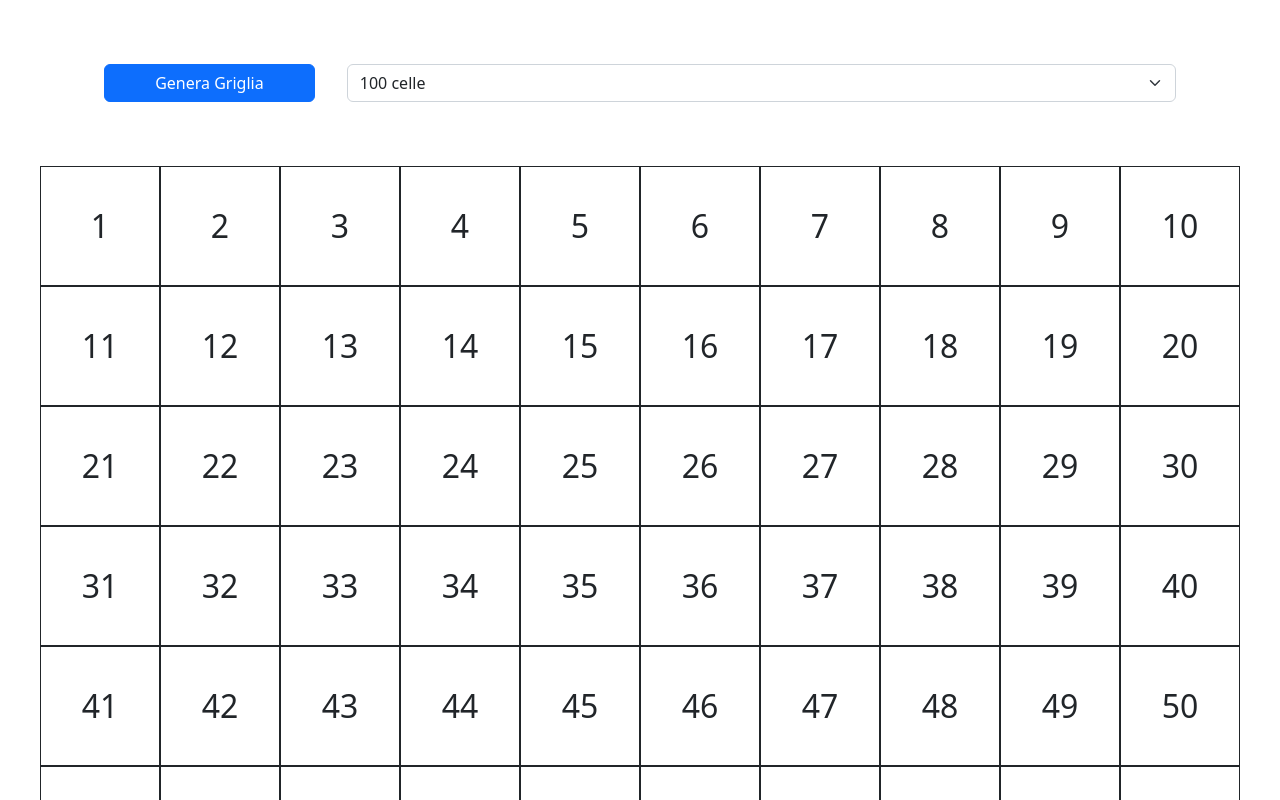
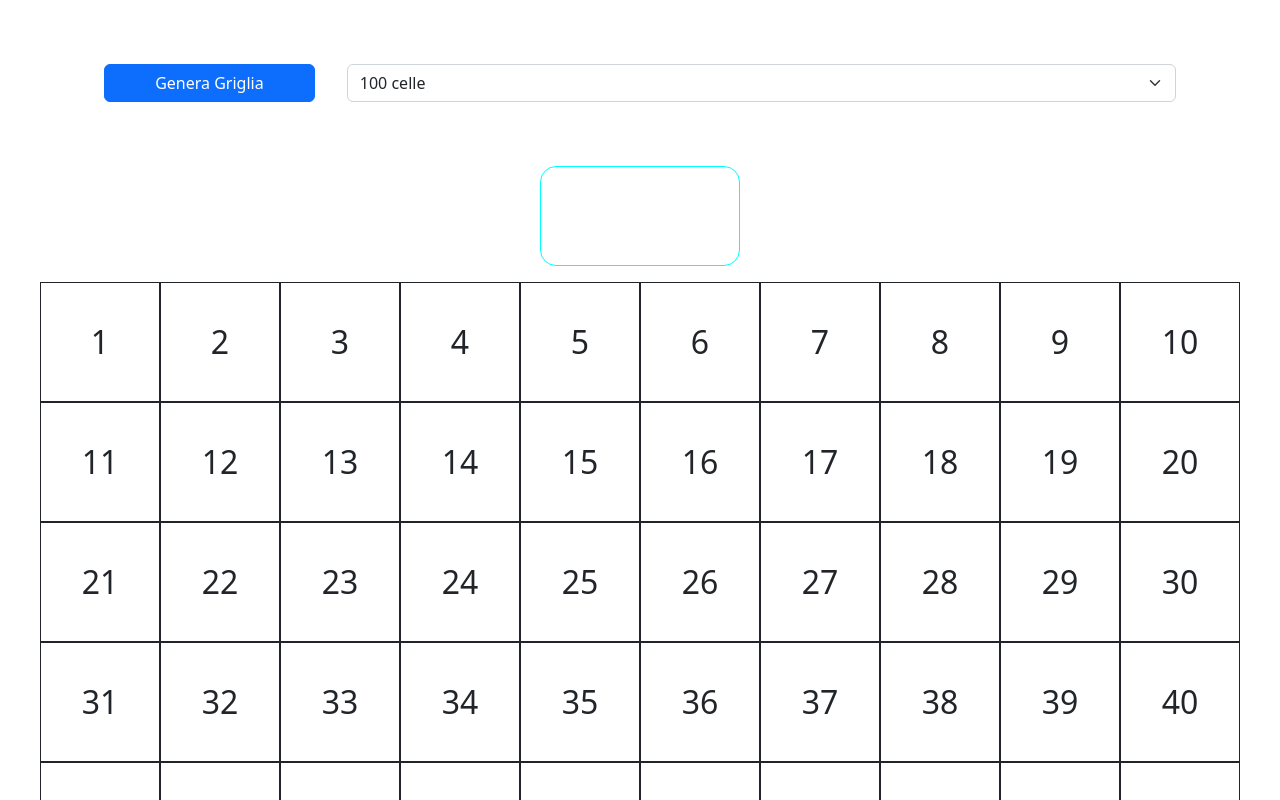
Before and after one commit to fabioSirigu/js-campominato-dom, a plain HTML site: page index.html in a window 1280 px wide. Both pictures are taken after a click on the button "Genera Griglia". Shown: the top 800 px of the page. Drawn offline with nearby package versions, Linux system fonts and the light colour scheme.

Commit message:
add first counter

```diff
--- a/assets/css/style.css
+++ b/assets/css/style.css
@@ -40,3 +40,15 @@
 .explosion {
       background-color: red;
 }
+
+.counter {
+      width: 200px;
+      height: 100px;
+      border-radius: 1rem;
+      border: 1px solid aqua;
+      margin: 1rem auto;
+      display: flex;
+      justify-content: center;
+      align-items: center;
+      font-size: 2rem;
+}
--- a/assets/js/main.js
+++ b/assets/js/main.js
@@ -11,7 +11,8 @@ const level = document.querySelector('.form-select').value;
 
 playButton.addEventListener('click', function(){
       gridContainer.innerHTML= '';
-      generateGrid(gridContainer, level);
+      const cellNumber = document.querySelector('.form-select').value;
+      generateGrid(gridContainer, cellNumber);
 });
 
 
@@ -38,29 +39,37 @@ function generateGrid (where, howMany){
       // quando clicco la casella, aggiungo una classe per il colore (o cambio il colore dirett da JS)
       const cell = document.querySelectorAll('.cell');
       for (let i = 0; i < cell.length; i++){
-            const singleCell = cell[i]
+            const singleCell = cell[i];
+
+
+            let counter = 0
             singleCell.addEventListener('click', function () {
                   // se il valore di singleCell contiene un valore presente nell'array bombs allora cambio il background
                   const cellNumber = singleCell.innerHTML;
                   console.log(cellNumber);
 
-                  singleCell.classList.toggle('background'); //uso toggle per mettere e rimuovere la classe al click
-                  console.log(`la cella è la numero ${singleCell.innerHTML}`); //.innerHTML mi stampa il contenuto della singleCell
+                  singleCell.classList.add('background'); //uso toggle per mettere e rimuovere la classe al click
+                  /* console.log(`la cella è la numero ${singleCell.innerHTML}`); //.innerHTML mi stampa il contenuto della singleCell */
 
                   // faccio un ciclo for per scorrere dentro bombs[] e prendere il suo valore da poter comparare con il valore di cellNumber
+                  // In seguito l'utente clicca su una cella: se il numero è presente nella lista dei numeri generati - abbiamo calpestato una bomba - la cella si colora di rosso e la partita termina. Altrimenti la cella cliccata si colora di azzurro e l'utente può continuare a cliccare sulle altre celle.
                   for (let i = 0; i < bombs.length; i++) {
                         const bomb = bombs[i];
-                        console.log(bomb, 'sei qui');
+                        /* console.log(bomb, 'sei qui'); */
+                        if (cellNumber == bomb){
 
-                        if (cellNumber == bomb){
-                              singleCell.classList.toggle('explosion'); //uso toggle per mettere e rimuovere la classe al click
-                              console.log('è rosso');
+                              singleCell.classList.add('explosion'); //uso toggle per mettere e rimuovere la classe al click
+                              if(!alert('hai perso!')){window.location.reload();}
                         }
                   }
+                  counter += 1
+	            const displayCount = document.querySelector('.counter');
 
+                  displayCount.innerHTML = counter;
             })
       }
 }
+
 
 
 
@@ -90,6 +99,7 @@ function randomBombs(min, max) {
 
 //nella stessa cella può essere posizionata al massimo una bomba, perciò nell’array delle bombe non potranno esserci due numeri uguali.
 
-// In seguito l'utente clicca su una cella: se il numero è presente nella lista dei numeri generati - abbiamo calpestato una bomba - la cella si colora di rosso e la partita termina. Altrimenti la cella cliccata si colora di azzurro e l'utente può continuare a cliccare sulle altre celle.
 //La partita termina quando il giocatore clicca su una bomba o quando raggiunge il numero massimo possibile di numeri consentiti (ovvero quando ha rivelato tutte le celle che non sono bombe).
+
+
 //Al termine della partita il software deve comunicare il punteggio, cioè il numero di volte che l’utente ha cliccato su una cella che non era una bomba.
--- a/index.html
+++ b/index.html
@@ -27,6 +27,7 @@
                   <option value=49>49 celle</option>
             </select>
             </div>
+            <div class="counter"></div>
             <div class="grid">
                   <!-- <div class="cell"></div> -->
             </div>
```
